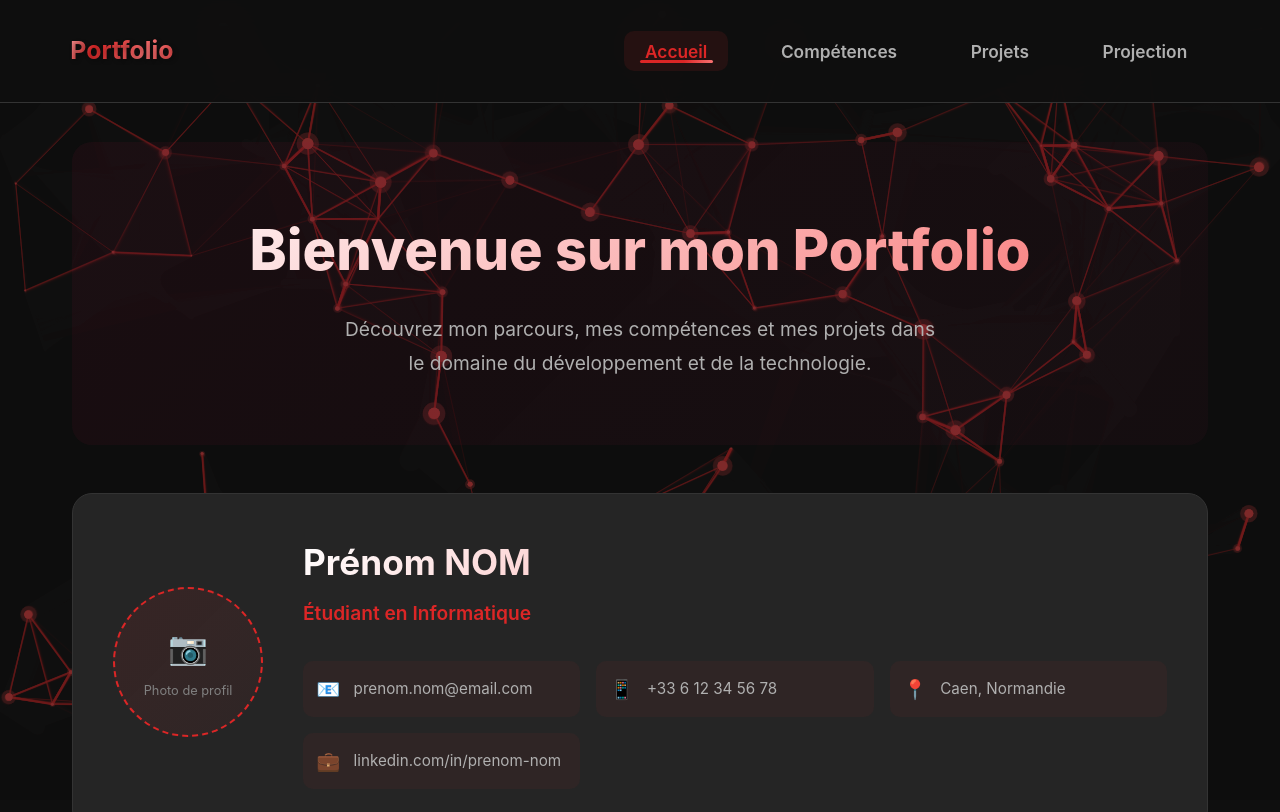
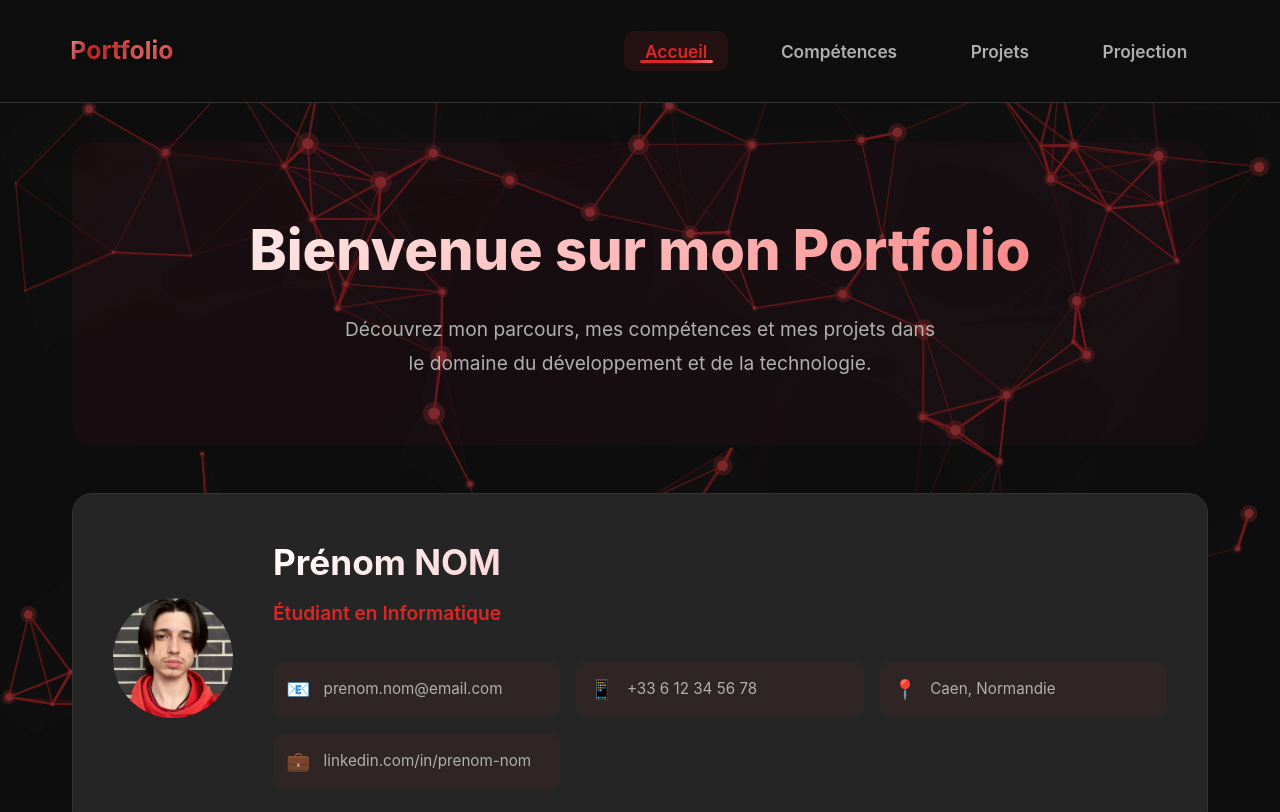
Before and after one commit to Romain0704D/portfolio, a plain HTML site: page index.html in a window 1280 px wide. Shown: the top 812 px of the page. Drawn offline with Linux system fonts and the light colour scheme.

Commit message:
Update index.html

```diff
--- a/index.html
+++ b/index.html
@@ -640,10 +640,7 @@
                 <div class="profile-card animate-on-scroll">
                     <div class="profile-header">
                         <div class="profile-photo">
-                            <div class="photo-placeholder">
-                                <span>📷</span>
-                                <p>Photo de profil</p>
-                            </div>
+                            <img src="photo pp.jpg" alt="Photo de profil" style="width: 120px; height: 120px; object-fit: cover; border-radius: 50%;">
                         </div>
                         <div class="profile-info">
                             <h2 class="profile-name">Prénom NOM</h2>
```
